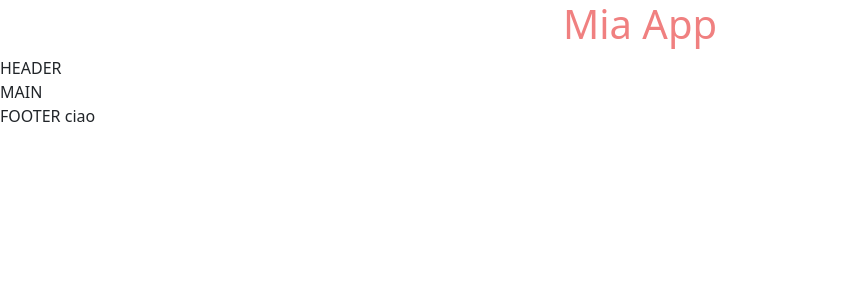
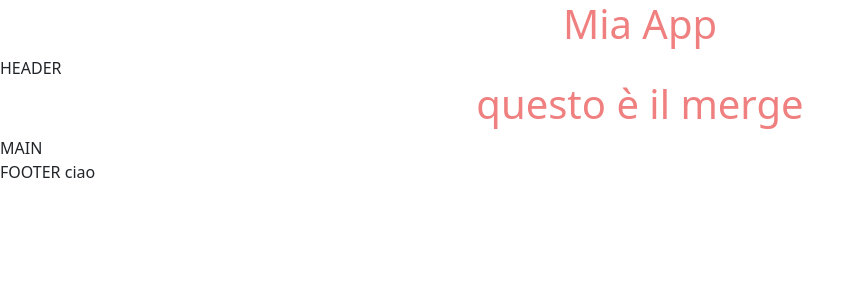
Before and after one commit to GiuseppeF11/test-condivisione-repo, a Vue app: page / in a window 1280 px wide. Shown: the top 300 px of the page, without its empty margins (0-864 px from the left). Built offline with nearby package versions, Linux system fonts and the light colour scheme.

Commit message:
add merge e aggiunto h1

```diff
--- a/src/components/AppHeader.vue
+++ b/src/components/AppHeader.vue
@@ -14,6 +14,9 @@ export default {
 <template>
     <header>
         HEADER
+        <h1>
+            questo è il merge
+        </h1>
     </header>
 </template>
 
```
